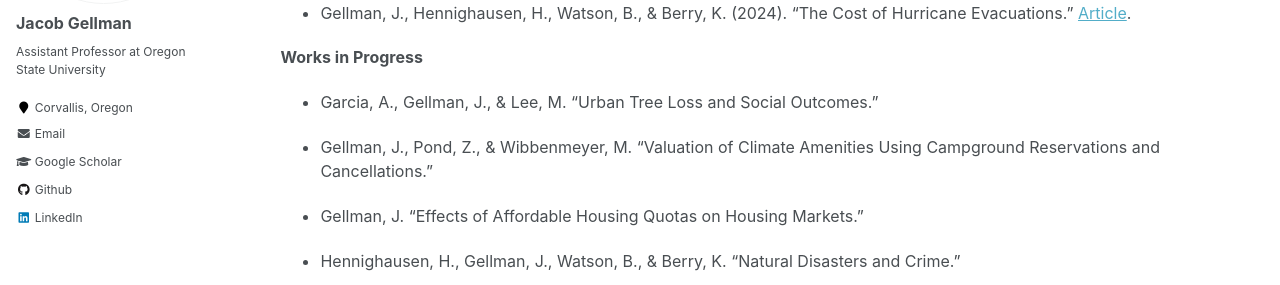
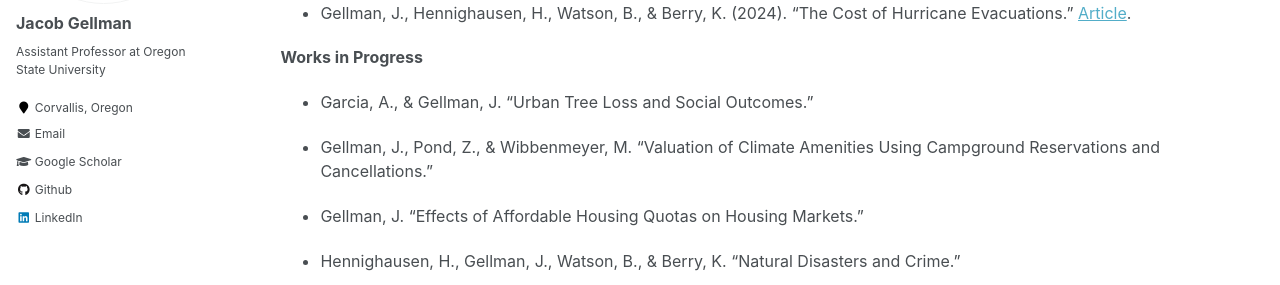
Before and after one commit to jacobgellman/jacobgellman.github.io, a Jekyll site: the page built from _pages/research.md, in a window 1280 px wide and 1182 px high. Shown: the part 276-561 px from the top of the window. Built offline with Jekyll 4.4.1, drawn with Linux system fonts in a browser that asks for light colours.

Commit message:
Research page

```diff
--- a/_pages/research.md
+++ b/_pages/research.md
@@ -15,7 +15,7 @@ author_profile: true
 * Gellman, J., Hennighausen, H., Watson, B., & Berry, K. (2024). "The Cost of Hurricane Evacuations." [Article](https://jacobgellman.github.io/files/gellman_et_al_2024-cost_hurricane_evacuations.pdf).
 
 **Works in Progress**
-* Garcia, A., Gellman, J., & Lee, M. "Urban Tree Loss and Social Outcomes."
+* Garcia, A., & Gellman, J. "Urban Tree Loss and Social Outcomes."
 
 * Gellman, J., Pond, Z., & Wibbenmeyer, M. "Valuation of Climate Amenities Using Campground Reservations and Cancellations."
 
```
